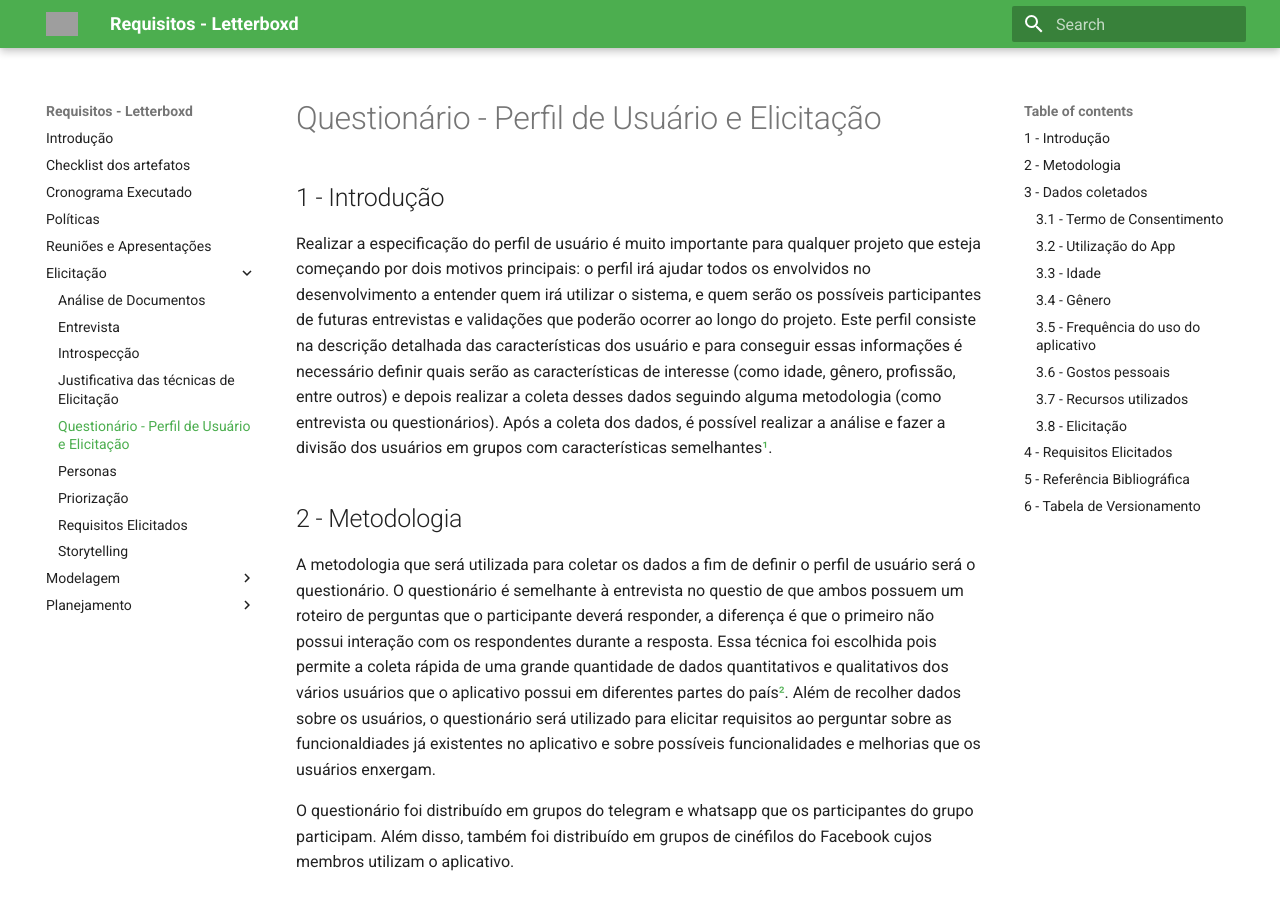
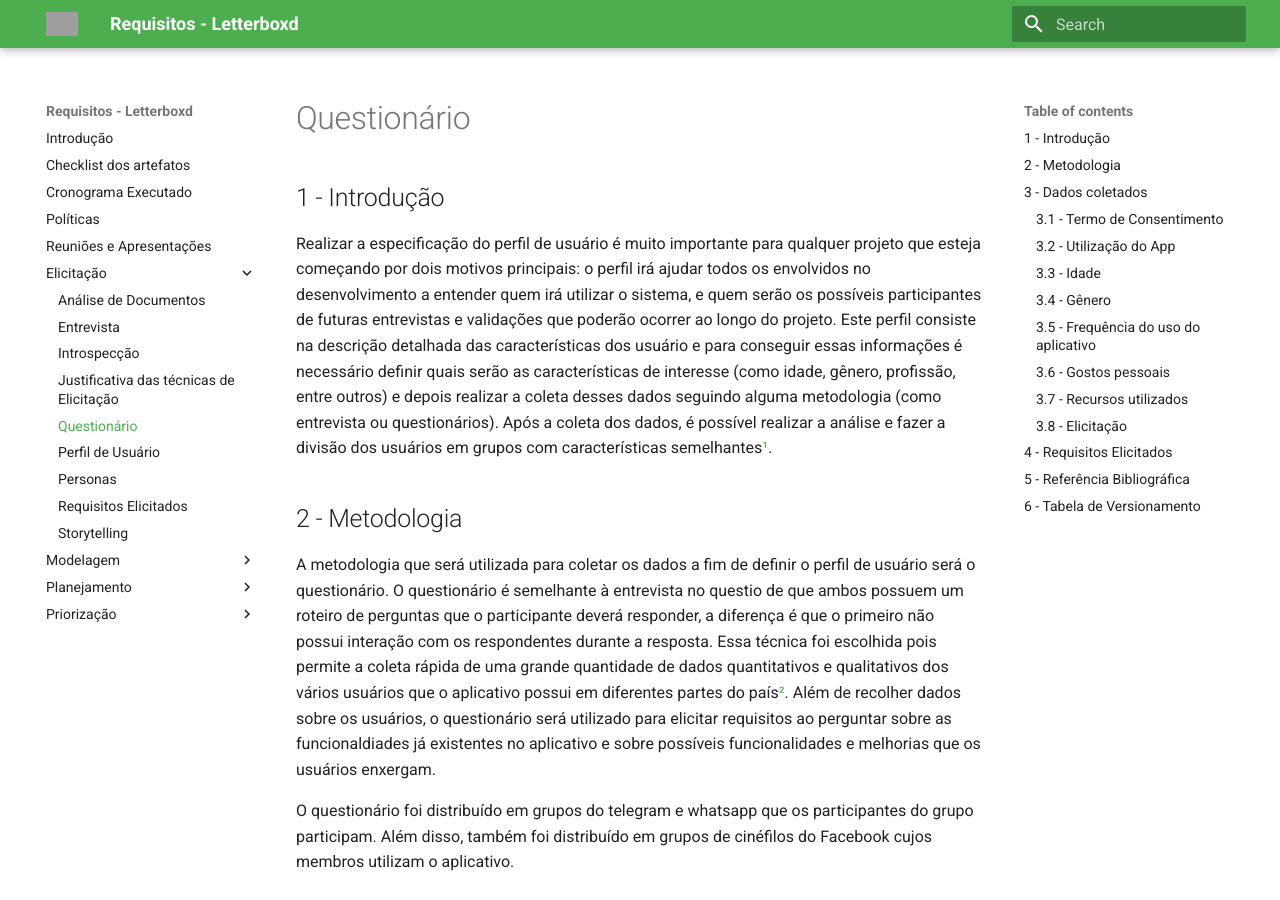
Before and after one commit to Requisitos-de-Software/2023.1-Letterboxd, an MkDocs documentation site: the page built from docs/Elicitação/perfil.md, in a window 1280 px wide and 900 px high. Built offline with MkDocs 1.6.1 and Material for MkDocs 9.7.7, drawn with Linux system fonts in a browser that asks for light colours; some of the changed text lies outside the part shown; grey boxes are pictures that could not be loaded.

Commit message:
23 - ajustes das páginas de entrevista, questionário

```diff
--- a/docs/Elicitação/perfil.md
+++ b/docs/Elicitação/perfil.md
@@ -1,4 +1,4 @@
-# Questionário - Perfil de Usuário e Elicitação
+# Questionário
 
 ## 1 - Introdução
 
@@ -154,7 +154,9 @@
 | QST11       | Colocar artigos relacionados na tela de detalhes do filme | RF |
 | QST12       | Refatorar a criação de listas para diminuir a quantidade de cliques necessária e ficar mais intuitiva | RNF |
 | QST13       | Sortear filme da watchlist | RF |
-
+<div style="text-align: center">
+<p>Tabela 1: requisitos elicitados (Fonte: autor, 2023)</p>
+</div>
 
 
 ## 5 - Referência Bibliográfica
```
Also changed, not shown: docs/Elicitação/entrevista.md (+16 -0 lines), docs/Elicitação/perfilTabela.md (added, +20 -0 lines), docs/cronogramaExecutado.md (+1 -1 lines), docs/Priorização/priorizacao.md (renamed from docs/Elicitação/priorizacao.md).
